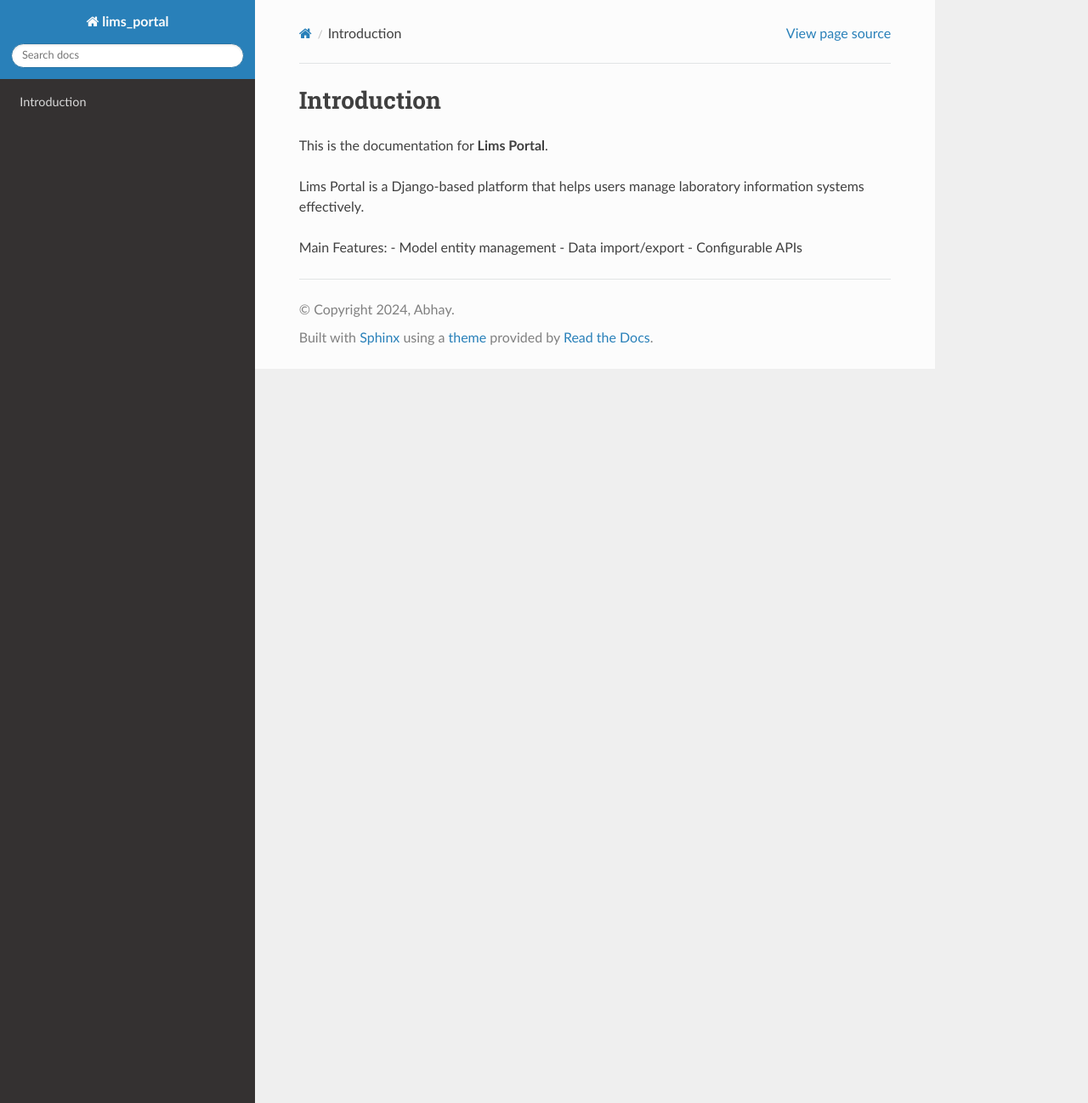
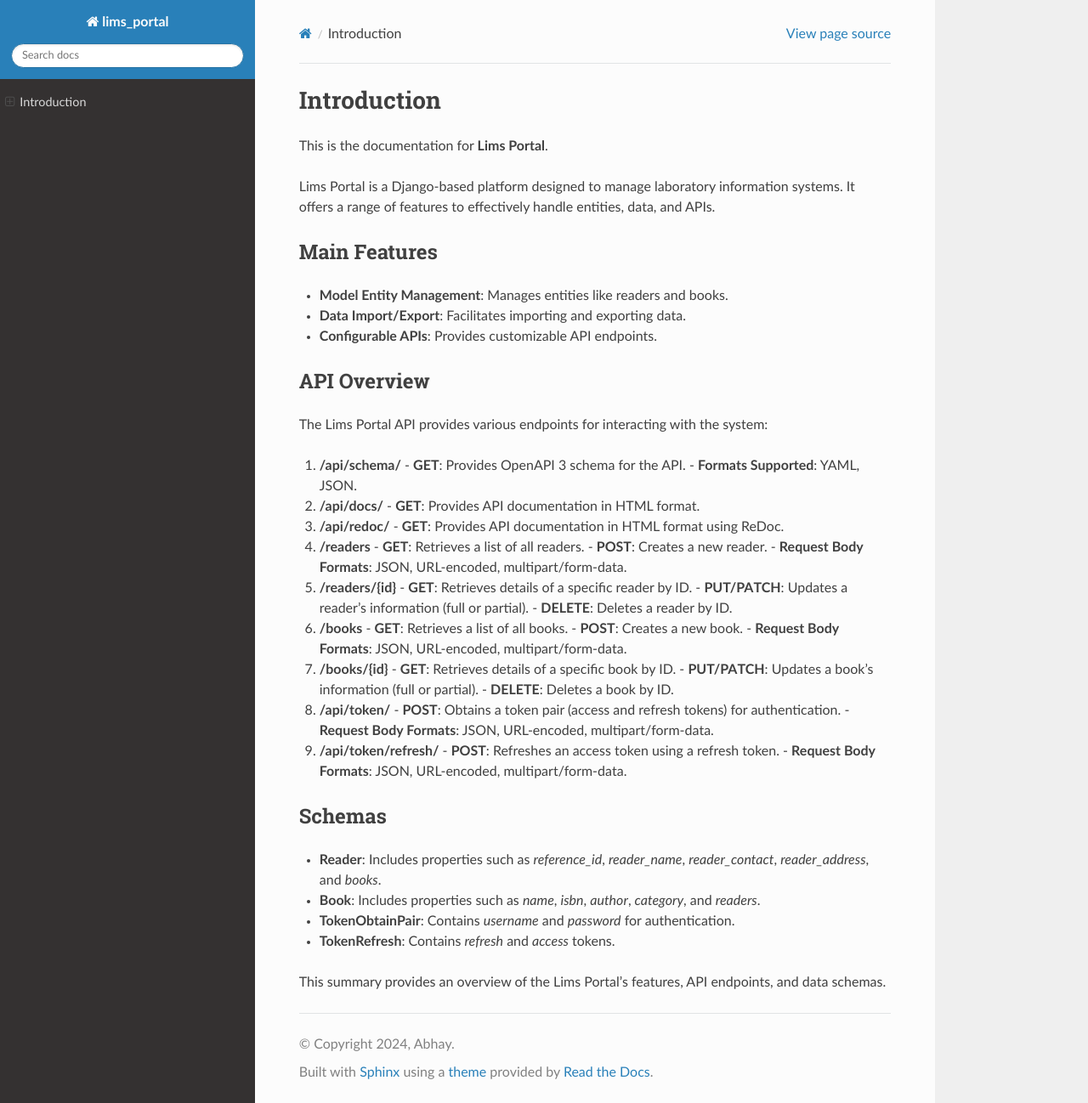
Before and after one commit to Abhay240602/lims_portal, a Sphinx documentation site: the page built from source/introduction.rst, in a window 1280 px wide and 1298 px high. Shown: the whole window at 85% size. Built offline with Sphinx 7.4.7 and the Read the Docs theme 2.0.0, drawn with Linux system fonts in a browser that asks for light colours.

Commit message:
Update introduction.rst

```diff
--- a/source/introduction.rst
+++ b/source/introduction.rst
@@ -3,9 +3,61 @@
 
 This is the documentation for **Lims Portal**.
 
-Lims Portal is a Django-based platform that helps users manage laboratory information systems effectively.
+Lims Portal is a Django-based platform designed to manage laboratory information systems. It offers a range of features to effectively handle entities, data, and APIs.
 
-Main Features:
-- Model entity management
-- Data import/export
-- Configurable APIs
+Main Features
+--------------
+- **Model Entity Management**: Manages entities like readers and books.
+- **Data Import/Export**: Facilitates importing and exporting data.
+- **Configurable APIs**: Provides customizable API endpoints.
+
+API Overview
+------------
+The Lims Portal API provides various endpoints for interacting with the system:
+
+1. **/api/schema/**
+   - **GET**: Provides OpenAPI 3 schema for the API.
+   - **Formats Supported**: YAML, JSON.
+
+2. **/api/docs/**
+   - **GET**: Provides API documentation in HTML format.
+
+3. **/api/redoc/**
+   - **GET**: Provides API documentation in HTML format using ReDoc.
+
+4. **/readers**
+   - **GET**: Retrieves a list of all readers.
+   - **POST**: Creates a new reader.
+   - **Request Body Formats**: JSON, URL-encoded, multipart/form-data.
+
+5. **/readers/{id}**
+   - **GET**: Retrieves details of a specific reader by ID.
+   - **PUT/PATCH**: Updates a reader’s information (full or partial).
+   - **DELETE**: Deletes a reader by ID.
+
+6. **/books**
+   - **GET**: Retrieves a list of all books.
+   - **POST**: Creates a new book.
+   - **Request Body Formats**: JSON, URL-encoded, multipart/form-data.
+
+7. **/books/{id}**
+   - **GET**: Retrieves details of a specific book by ID.
+   - **PUT/PATCH**: Updates a book’s information (full or partial).
+   - **DELETE**: Deletes a book by ID.
+
+8. **/api/token/**
+   - **POST**: Obtains a token pair (access and refresh tokens) for authentication.
+   - **Request Body Formats**: JSON, URL-encoded, multipart/form-data.
+
+9. **/api/token/refresh/**
+   - **POST**: Refreshes an access token using a refresh token.
+   - **Request Body Formats**: JSON, URL-encoded, multipart/form-data.
+
+Schemas
+-------
+- **Reader**: Includes properties such as `reference_id`, `reader_name`, `reader_contact`, `reader_address`, and `books`.
+- **Book**: Includes properties such as `name`, `isbn`, `author`, `category`, and `readers`.
+- **TokenObtainPair**: Contains `username` and `password` for authentication.
+- **TokenRefresh**: Contains `refresh` and `access` tokens.
+
+This summary provides an overview of the Lims Portal’s features, API endpoints, and data schemas.
```
